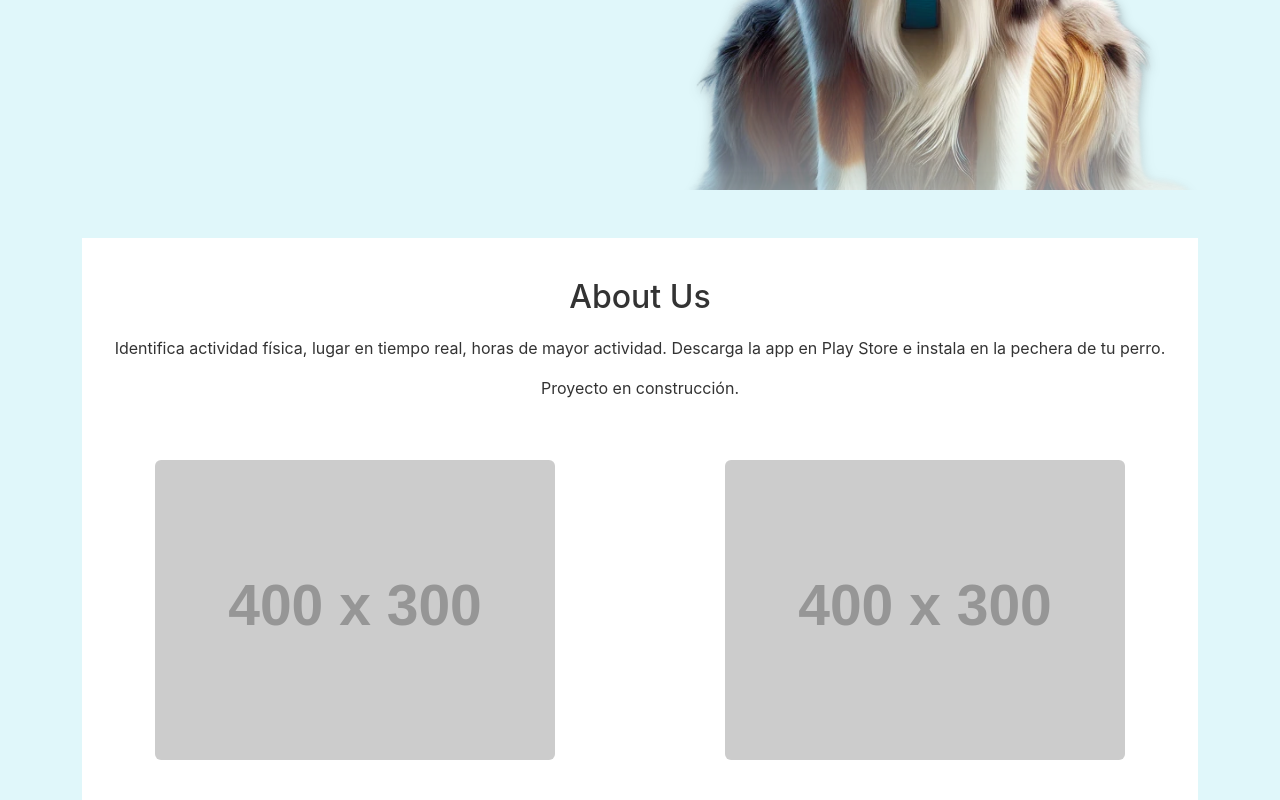
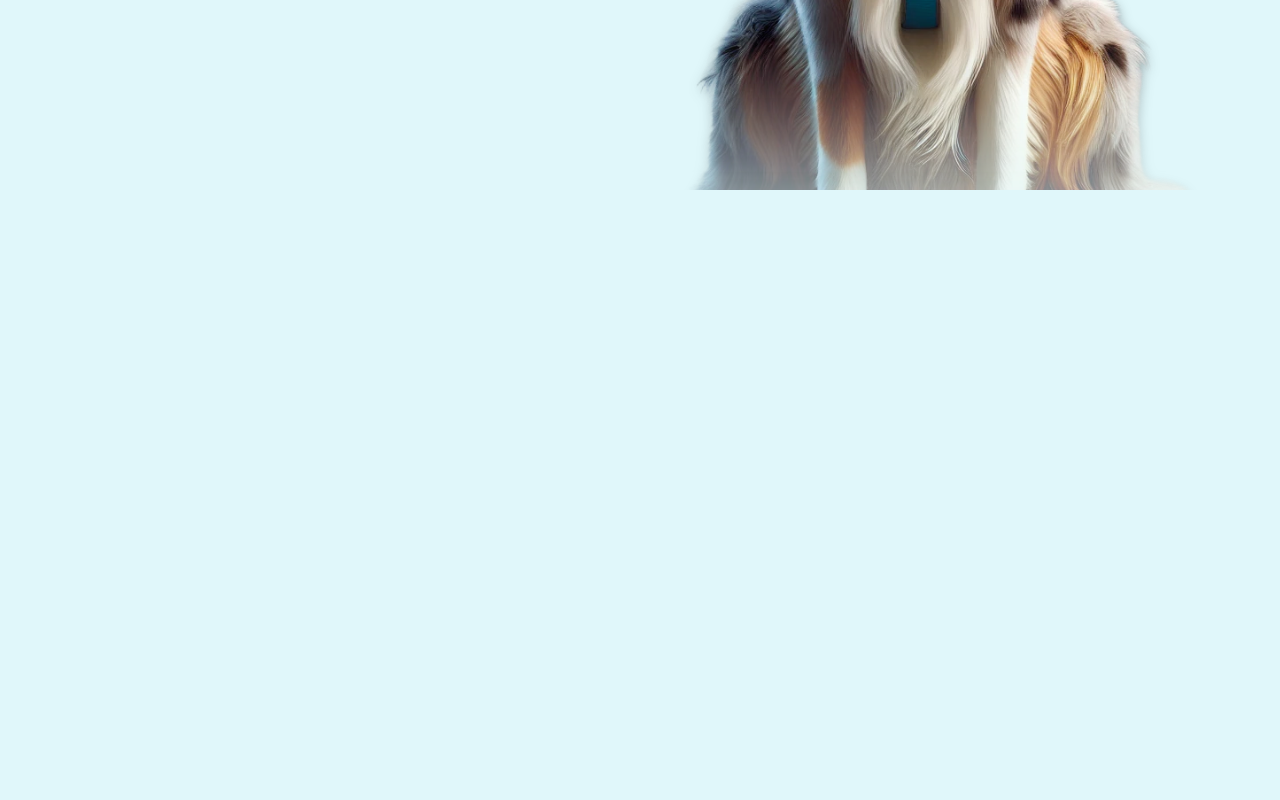
Before and after one commit to diegoavellanedat17/pet-watch-tracker, a React (Create React App) app: page / in a window 1280 px wide. Shown: the part 626-1426 px from the top of the page. After the commit the page ends 816 px from the top, so only its background shows below. Built offline with nearby package versions, Linux system fonts and the light colour scheme.

Commit message:
remove the about us for now

```diff
--- a/src/components/HomePage.tsx
+++ b/src/components/HomePage.tsx
@@ -7,7 +7,6 @@ const HomePage: React.FC = () => {
   return (
     <div className="homepage-container">
       <Hero />
-      <AboutUs />
     </div>
   );
 };
```
